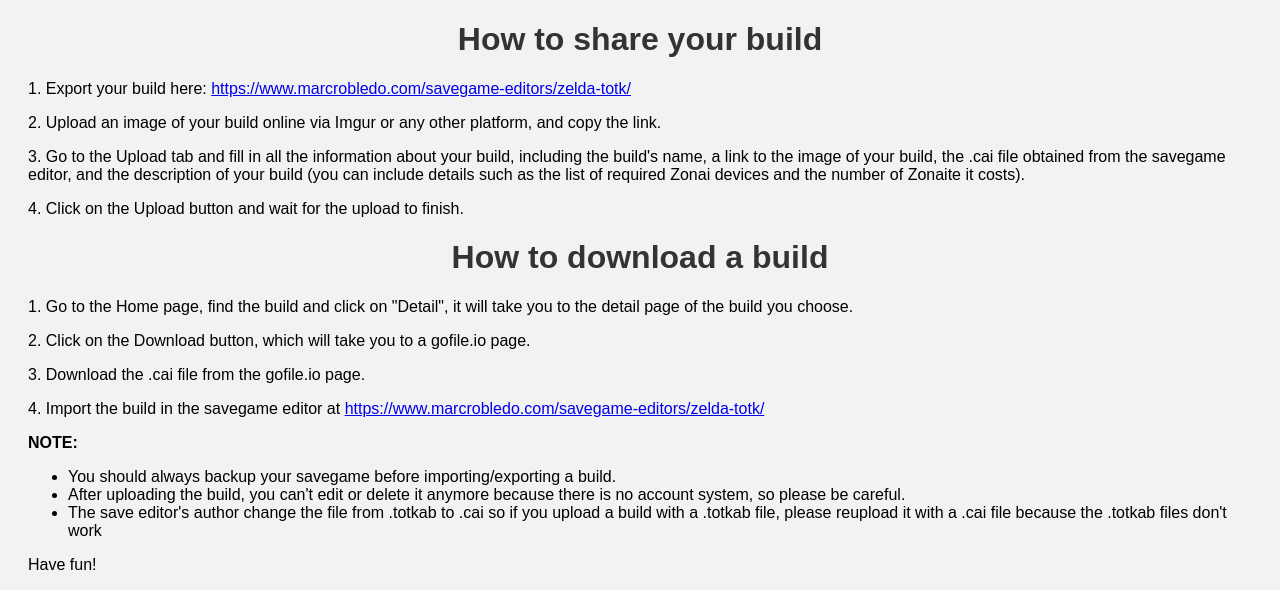
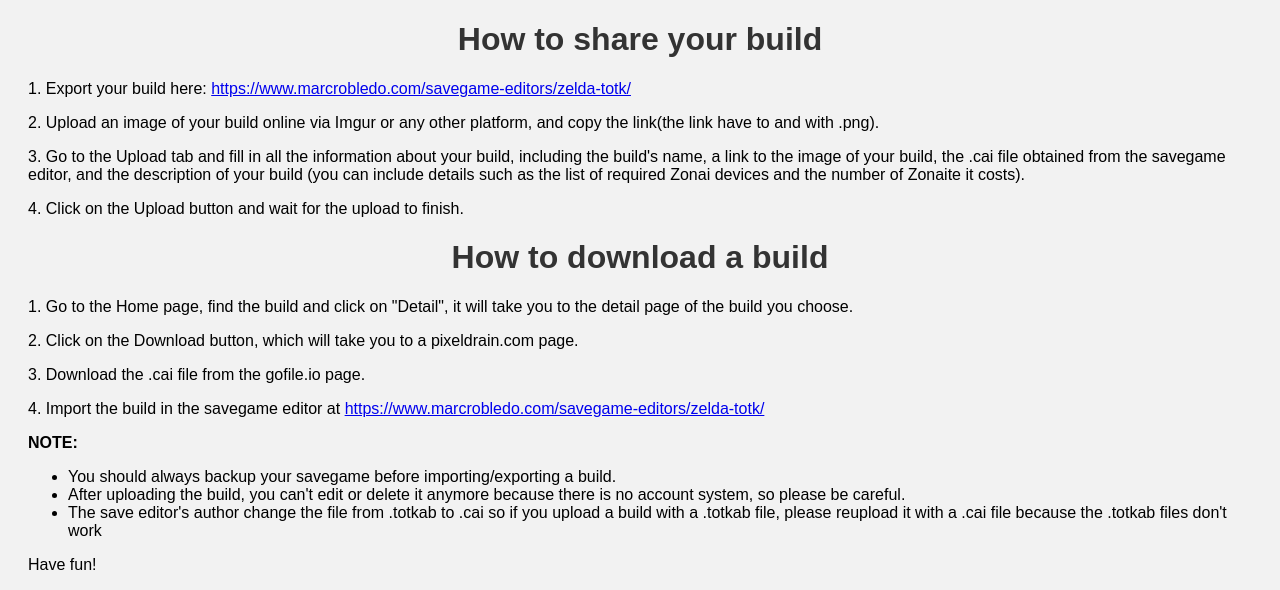
Before and after one commit to plantcraft94/project_autoBuilder, a Flask app: page /guide in a window 1280 px wide. Shown: the part 87-677 px from the top of the page. Run offline with Flask 3, Linux system fonts and the light colour scheme.

Commit message:
change from gofile.io  to pixeldrain

```diff
--- a/app.py
+++ b/app.py
@@ -1,9 +1,9 @@
 from flask import Flask, render_template, request
-import requests
 import os
 import firebase_admin
 from firebase_admin import credentials
 from firebase_admin import db
+import pixeldrain
 
 # Fetch the service account key JSON file contents
 cred = credentials.Certificate(".data/firebase-adminsdk.json")
@@ -16,21 +16,9 @@ firebase_admin.initialize_app(
 )
 
 
-def upload_totkab_to_gofile(totkab_file):
-    url = "https://api.gofile.io/getServer"
-    response = requests.get(url)
-    if response.ok:
-        store = response.json().get("data", {}).get("server")
-    url = f"https://{store}.gofile.io/uploadFile"
-    with open(totkab_file, "rb") as file:
-        files = {"file": file}
-        response = requests.post(url, files=files)
-    if response.ok:
-        # File uploaded successfully
-        return response.json().get("data", {}).get("downloadPage")
-
-    # Error uploading file
-    return response.json()
+def upload_totkab_to_pixeldrain(totkab_file):
+    upload_details = pixeldrain.upload_file(totkab_file)
+    return "https://pixeldrain.com/u/" + upload_details["id"]
 
 
 def upload_to_db(name, image_link, download_link, description):
@@ -90,7 +78,7 @@ def upload():
             totkab_file.save(totkab_file.filename)
 
             # Upload the file to GoFile
-            gofile_url = upload_totkab_to_gofile(totkab_file.filename)
+            gofile_url = upload_totkab_to_pixeldrain(totkab_file.filename)
             # Delete the local file
             os.remove(totkab_file.filename)
 
--- a/templates/faq.html
+++ b/templates/faq.html
@@ -140,7 +140,7 @@
 
     <p>1. Export your build here: <a href="https://www.marcrobledo.com/savegame-editors/zelda-totk/">https://www.marcrobledo.com/savegame-editors/zelda-totk/</a></p>
 
-    <p>2. Upload an image of your build online via Imgur or any other platform, and copy the link.</p>
+    <p>2. Upload an image of your build online via Imgur or any other platform, and copy the link(the link have to and with .png).</p>
 
     <p>3. Go to the Upload tab and fill in all the information about your build, including the build's name, a link to the image of your build, the .cai file obtained from the savegame editor, and the description of your build (you can include details such as the list of required Zonai devices and the number of Zonaite it costs).</p>
 
@@ -150,7 +150,7 @@
 
     <p>1. Go to the Home page, find the build and click on "Detail", it will take you to the detail page of the build you choose.</p>
 
-    <p>2. Click on the Download button, which will take you to a gofile.io page.</p>
+    <p>2. Click on the Download button, which will take you to a pixeldrain.com page.</p>
 
     <p>3. Download the .cai file from the gofile.io page.</p>
 
```
